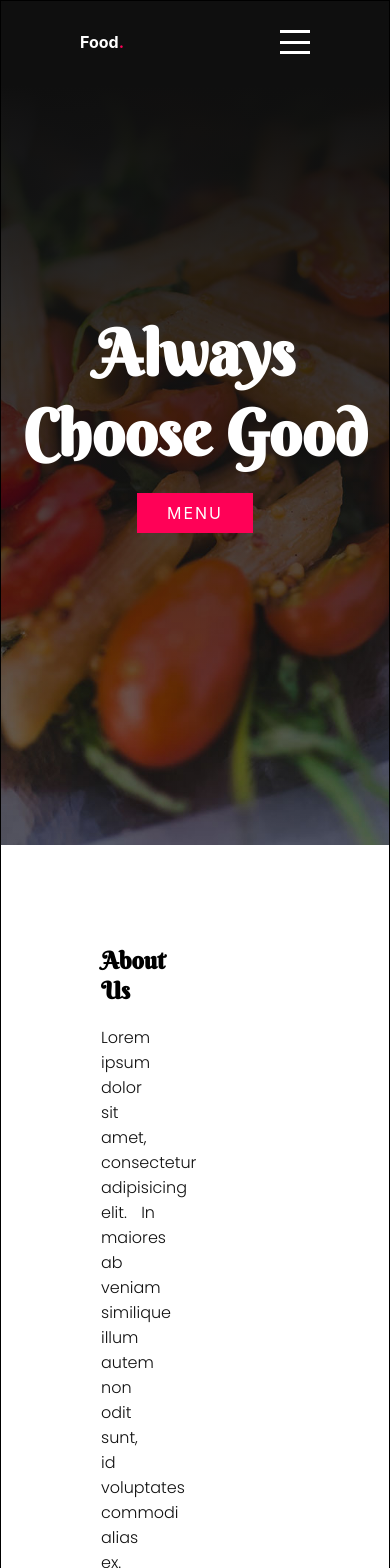
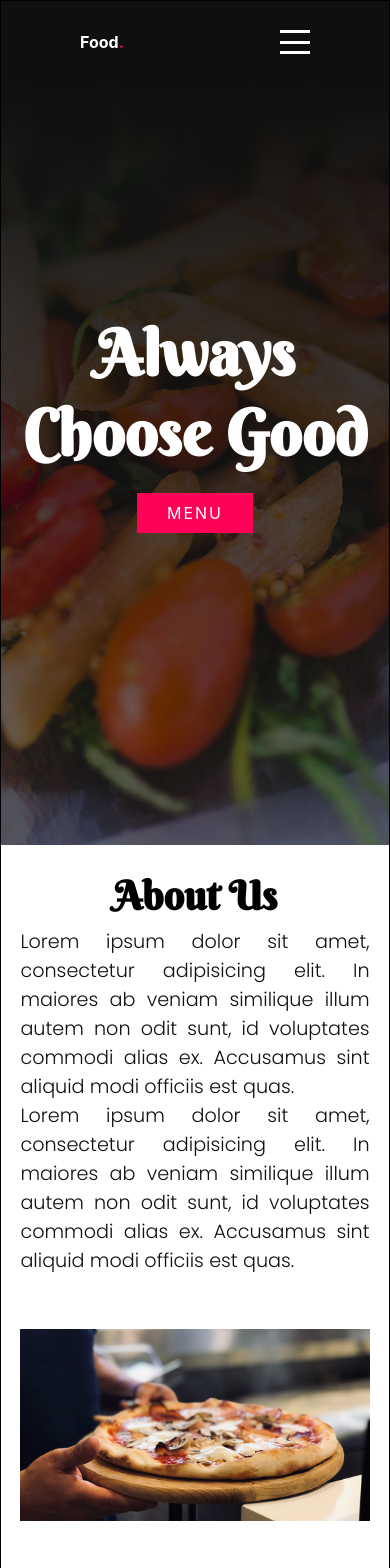
Before and after one commit to Berezka-creator/restaurant_app, a React (Create React App) app: page / in a window 390 px wide. Shown: the top 1568 px of the page. Built offline with nearby package versions, Linux system fonts and the light colour scheme.

Commit message:
MAde a mobile About Page

```diff
--- a/src/layout/about/About.css
+++ b/src/layout/about/About.css
@@ -1,20 +1,45 @@
+.about {
+  padding: 5%;
+}
+@media (min-width: 40rem) {
   .about {
     padding: 100px;
     display: flex;
     justify-content: space-between;
     align-items: center;
   }
+}
+.about .aboutParagraph {
+  width: 100%;
+}
+.about .aboutParagraph h2 {
+  text-align: center;
+  padding: 2%;
+  font-size: 2.5em;
+}
+@media (min-width: 40rem) {
   .about .aboutParagraph {
     width: 50%;
   }
+}
 .about .aboutParagraph p {
   text-align: justify;
+  font-size: 1.2em;
+}
+@media (min-width: 40rem) {
+  .about .aboutParagraph p {
     margin: 20px 40px 0 0;
+  }
 }
 .about .aboutImg {
   position: relative;
+  width: 100%;
+  min-height: 300px;
+}
+@media (min-width: 40rem) {
+  .about .aboutImg {
     width: 50%;
-  min-height: 300px;
+  }
 }
 .about .aboutImg img {
   position: absolute;
--- a/src/layout/about/About.scss
+++ b/src/layout/about/About.scss
@@ -1,24 +1,52 @@
+
+@import "../../global.scss";
+
 .about {
+  padding: 5%;
+
+
+  @include desktop {
      padding: 100px;
-
      display: flex;
      justify-content: space-between;
      align-items: center;
+  }
 
 
   .aboutParagraph{
+    width: 100%;
+
+    h2{
+      text-align: center;
+      padding: 2%;
+      font-size: 2.5em;
+    }
+
+    @include desktop {
       width: 50%;
+    }
 
     p{
       text-align: justify;
+      font-size: 1.2em;
+
+      @include desktop {
         margin: 20px 40px 0 0;
+      }
     }
   }
 
 .aboutImg{
     position: relative;
+    width: 100%;
+
+    min-height: 300px;
+
+    @include desktop {
       width: 50%;
-    min-height: 300px;
+
+    }
+
 
       img{
         position:absolute;
```
Also changed, not shown: 1 other file (tests, documents, lock files or other folders). Lines whose indentation alone changed are shown as unchanged.
